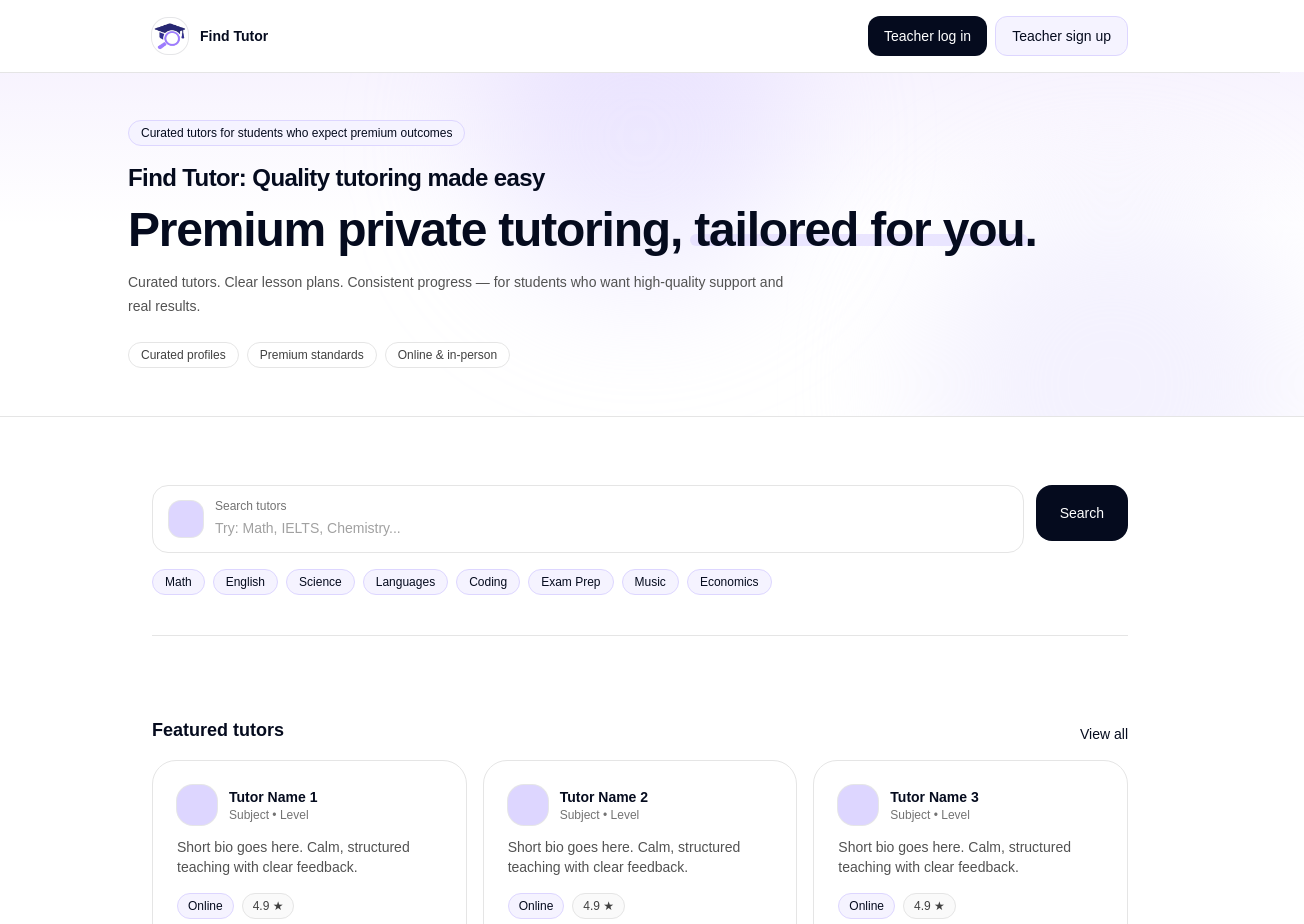
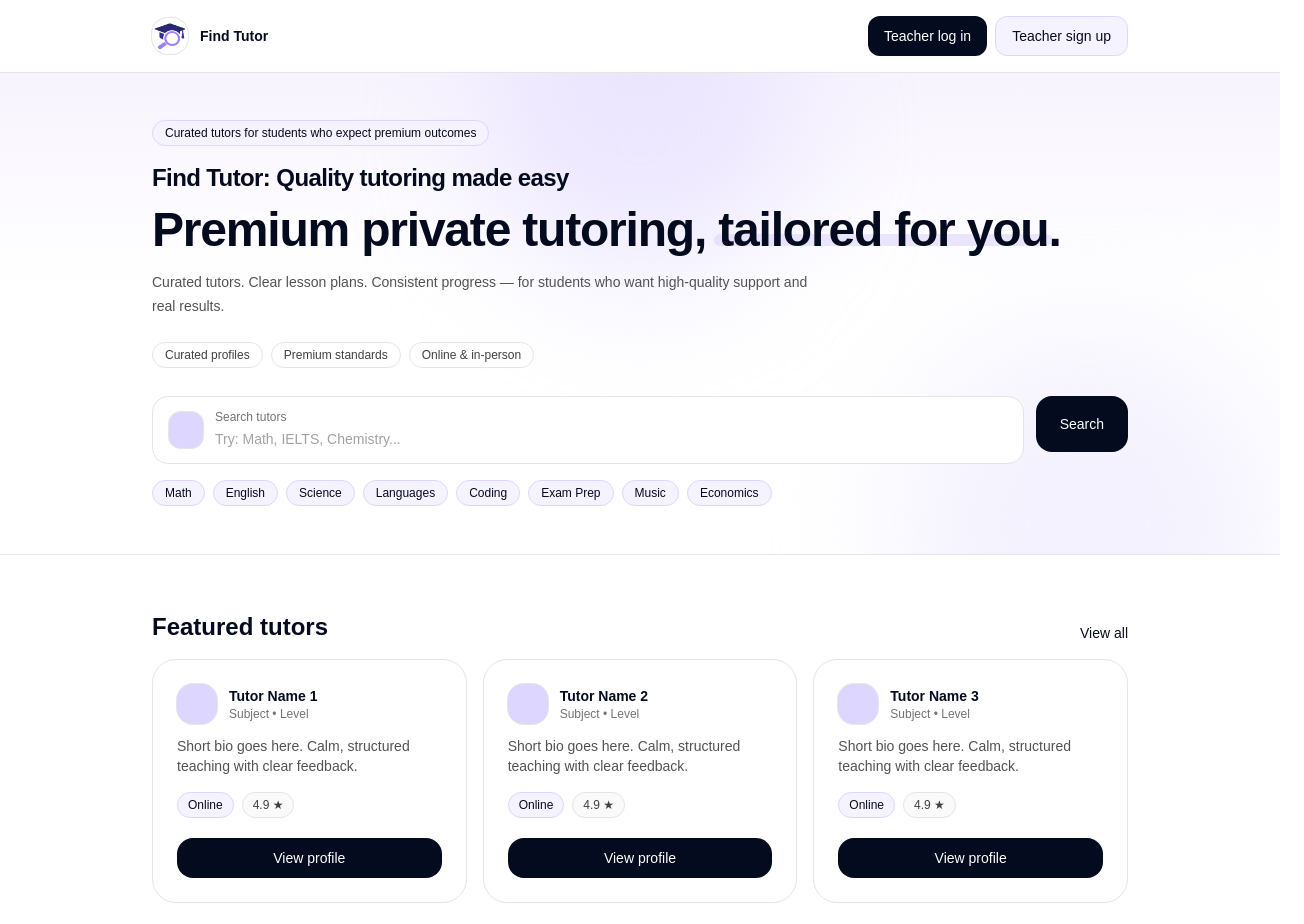
Before and after one commit to wincrazyyy/find-tutor, a Next.js app: page / in a window 1280 px wide. Shown: the top 924 px of the page, 1304 px wide, since content can reach past the window. Built offline with nearby package versions, Linux system fonts and the light colour scheme.

Commit message:
fixed background

```diff
--- a/app/_components/featured-tutors.tsx
+++ b/app/_components/featured-tutors.tsx
@@ -3,9 +3,9 @@ import Link from "next/link";
 
 export function FeaturedTutors() {
   return (
-    <div className="mt-10">
+    <div className="mt-4">
       <div className="flex items-end justify-between gap-4">
-        <h2 className="text-lg font-semibold text-[#050B1E]">Featured tutors</h2>
+        <h1 className="text-2xl font-semibold text-[#050B1E]">Featured tutors</h1>
         <a href="#" className="text-sm text-[#050B1E] hover:underline">
           View all
         </a>
--- a/app/_components/hero.tsx
+++ b/app/_components/hero.tsx
@@ -1,24 +1,15 @@
 // app/_components/hero.tsx
 export function Hero() {
   return (
-    <div className="relative -mx-6 overflow-hidden border-b border-neutral-200 bg-white px-6 py-10 sm:py-12">
-      {/* full-width background accents */}
-      <div className="pointer-events-none absolute -top-24 left-1/2 h-80 w-80 -translate-x-1/2 rounded-full bg-violet-200/40 blur-3xl" />
-      <div className="pointer-events-none absolute -bottom-40 right-0 h-96 w-96 rounded-full bg-violet-100/60 blur-3xl" />
-      <div className="pointer-events-none absolute inset-0 bg-[linear-gradient(to_bottom,rgba(124,58,237,0.06),transparent_45%)]" />
-
-      {/* content stays aligned to page container */}
-      <div className="relative mx-auto w-full max-w-5xl">
+    <div>
       <div className="inline-flex items-center gap-2 rounded-full border border-violet-200 bg-violet-50 px-3 py-1 text-xs font-medium text-[#050B1E]">
         Curated tutors for students who expect premium outcomes
       </div>
 
-        {/* Brand name (keep size) */}
       <div className="mt-4 text-2xl font-semibold tracking-tight text-[#050B1E]">
         Find Tutor: Quality tutoring made easy
       </div>
 
-        {/* Value proposition */}
       <h1 className="mt-3 text-4xl font-semibold tracking-tight text-[#050B1E] sm:text-5xl">
         Premium private tutoring,{" "}
         <span className="relative inline-block">
@@ -28,13 +19,11 @@ export function Hero() {
         .
       </h1>
 
-        {/* Hook / description */}
       <p className="mt-4 max-w-2xl text-sm leading-6 text-neutral-600">
         Curated tutors. Clear lesson plans. Consistent progress — for students
         who want high-quality support and real results.
       </p>
 
-        {/* Quick proof line */}
       <div className="mt-6 flex flex-wrap gap-2">
         <span className="rounded-full border border-neutral-200 bg-white/70 px-3 py-1 text-xs font-medium text-neutral-700 backdrop-blur">
           Curated profiles
@@ -47,6 +36,5 @@ export function Hero() {
         </span>
       </div>
     </div>
-    </div>
   );
 }
--- a/app/page.tsx
+++ b/app/page.tsx
@@ -7,16 +7,25 @@ import { TeacherCTA } from "./_components/teacher-cta";
 export default function Page() {
   return (
     <main className="min-h-screen bg-white">
-      {/* Full-width hero */}
-      <Hero />
+      {/* Full-width hero + search background band */}
+      <section className="relative overflow-hidden border-b border-neutral-200 bg-white">
+        {/* background accents */}
+        <div className="pointer-events-none absolute -top-24 left-1/2 h-80 w-80 -translate-x-1/2 rounded-full bg-violet-200/40 blur-3xl" />
+        <div className="pointer-events-none absolute -bottom-40 right-0 h-96 w-96 rounded-full bg-violet-100/60 blur-3xl" />
+        <div className="pointer-events-none absolute inset-0 bg-[linear-gradient(to_bottom,rgba(124,58,237,0.06),transparent_45%)]" />
 
-      {/* Normal page container */}
+        {/* aligned content */}
+        <div className="relative mx-auto w-full max-w-5xl px-6 py-10 sm:py-12">
+          <Hero />
+          <div className="mt-7">
+            <Search />
+          </div>
+        </div>
+      </section>
+
+      {/* Rest of the page */}
       <section className="mx-auto w-full max-w-5xl px-6 py-10">
-        <Search />
-
-        <div className="mt-10 border-t border-neutral-200 pt-10">
-          <FeaturedTutors />
-        </div>
+        <FeaturedTutors />
 
         <div className="mt-10">
           <TeacherCTA />
```
Lines whose indentation alone changed are shown as unchanged.
